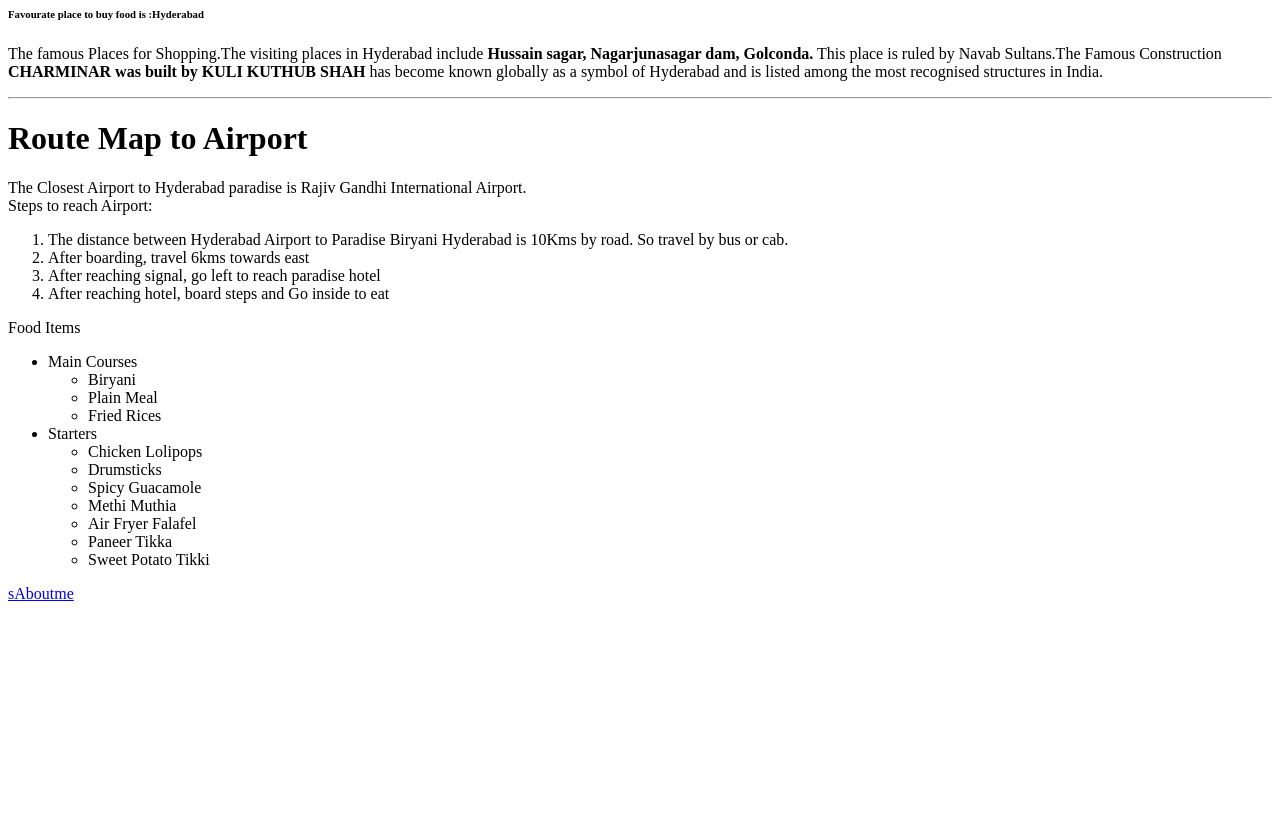
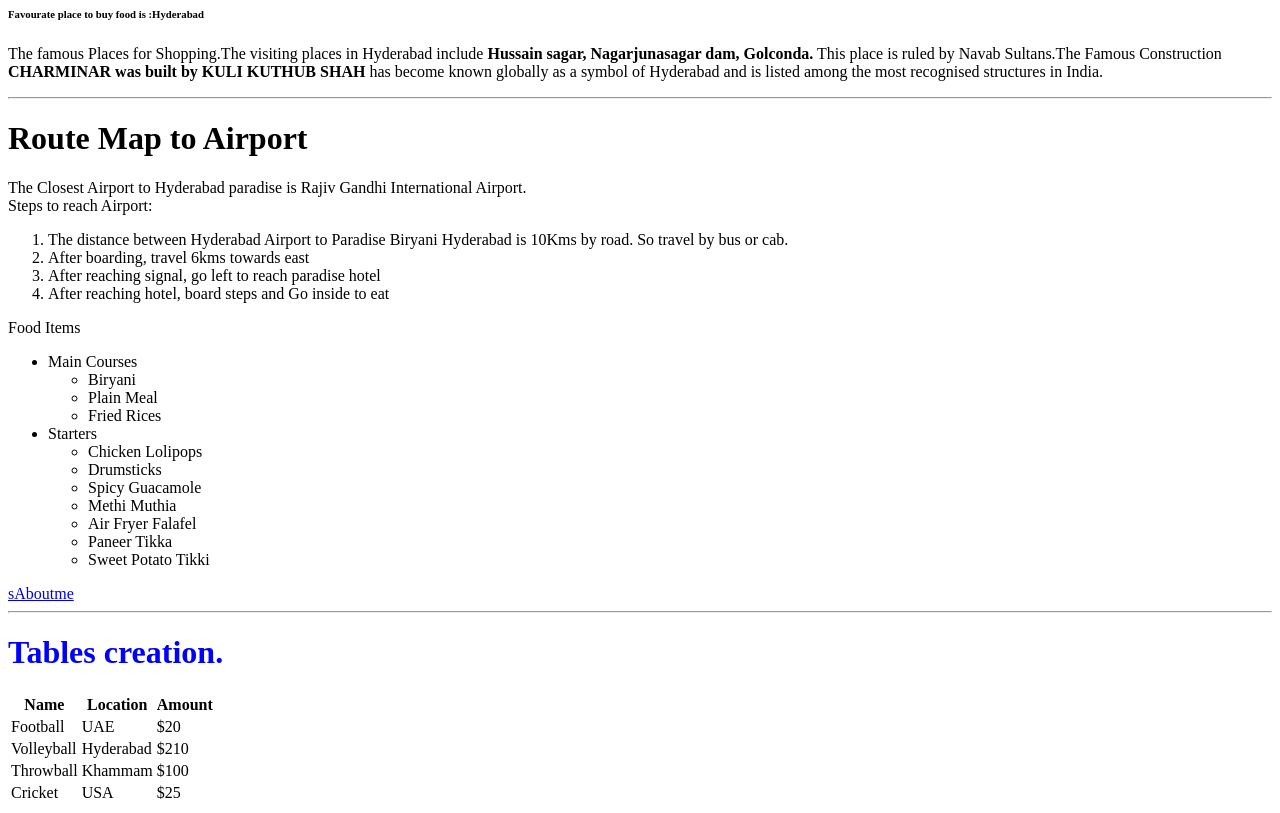
Before and after one commit to 44-563-Web-Apps-S22/webapps-s22-assignment-3-jessy0506, a plain HTML site: page index.html in a window 1280 px wide. Drawn offline with Linux system fonts and the light colour scheme.

Commit message:
table commit

```diff
--- a/index.html
+++ b/index.html
@@ -39,3 +39,34 @@ Steps to reach Airport:
 </ul>
 
 <a href ="aboutme.html">sAboutme</a>
+<hr>
+
+<b><h1 style="color:blue;">Tables creation.</h1></b>
+<table>
+    <tr>
+        <th>Name</th>
+        <th>Location</th>
+        <th>Amount</th>
+    </tr>
+    <tr>
+        <td>Football</td>
+        <td>UAE</td>
+        <td>$20</td>
+
+    </tr>
+    <tr>
+        <td>Volleyball</td>
+        <td>Hyderabad</td>
+        <td>$210</td>
+    </tr>
+    <tr>
+        <td>Throwball</td>
+        <td>Khammam</td>
+        <td>$100</td>
+    </tr>
+    <tr>
+        <td>Cricket</td>
+        <td>USA</td>
+        <td>$25</td>
+    </tr>
+</table>
```
